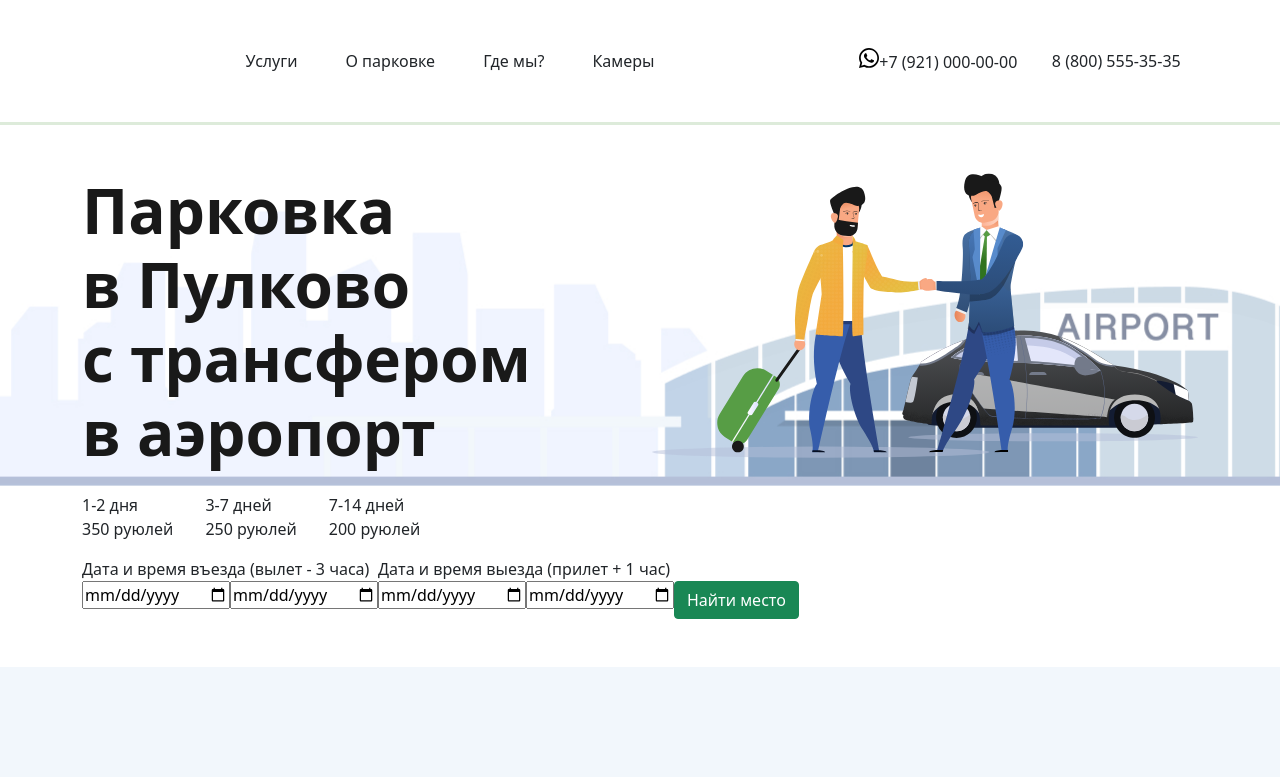
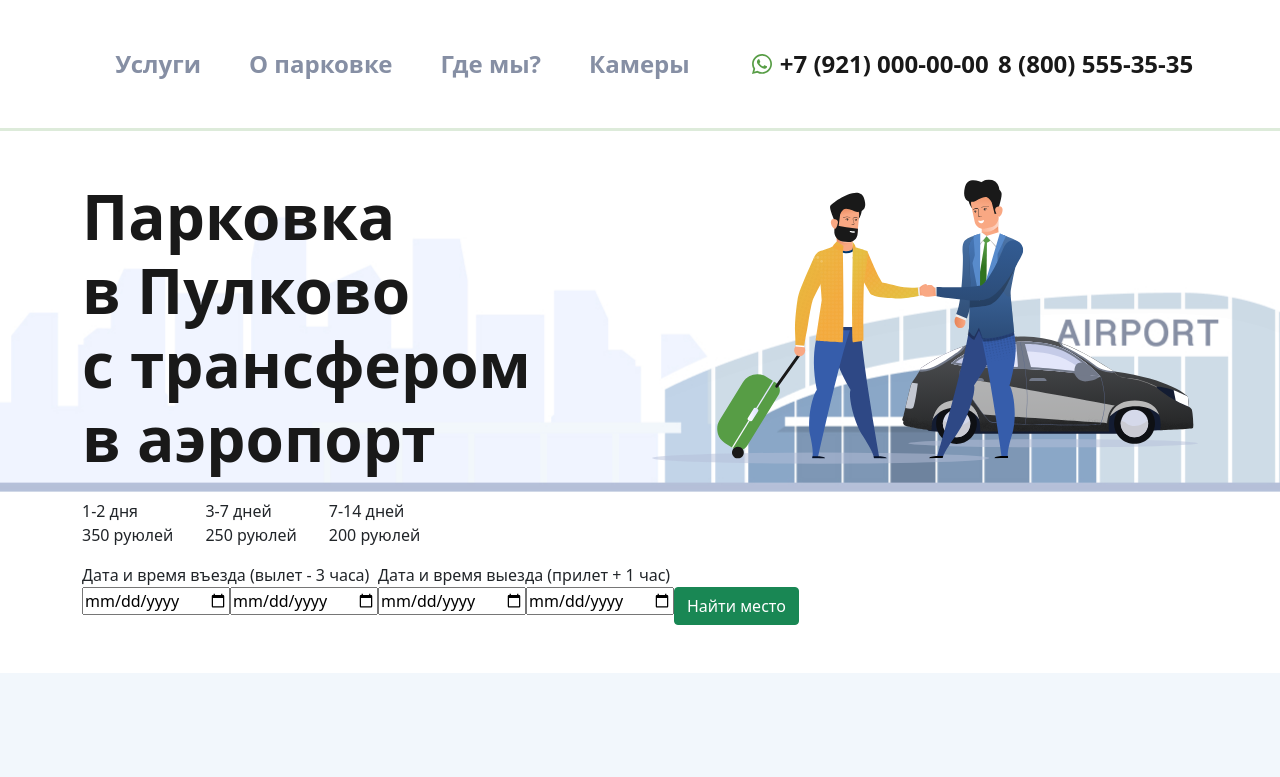
Before and after one commit to Isakwasser/carfly, a Vue app: page / in a window 1280 px wide. Shown: the top 777 px of the page. Built offline with nearby package versions, Linux system fonts and the light colour scheme.

Commit message:
Fix header

```diff
--- a/src/styles/_common.scss
+++ b/src/styles/_common.scss
@@ -4,3 +4,4 @@ $light: #F2F7FC;
 $graydark: #868FA4;
 $dark: #191919;
 $dark2: #282E34;
+$graydarkH: #4D5465
--- a/src/styles/_header.scss
+++ b/src/styles/_header.scss
@@ -5,4 +5,38 @@
         background: $green;
         opacity: 0.2;
     }
+    &__links {
+        // font-family: 'Proxima Nova';
+        font-style: normal;
+        font-weight: 600;
+        font-size: 24px;
+        line-height: 32px;
+        /* identical to box height, or 133% */
+        /* */
+        a {
+            color: $graydark;
+            text-decoration: none;
+            transition: all 0.2s;
+            &:hover {
+                color: $graydarkH;
+            }
+        }
+    }
+    &__contacts {
+        // font-family: 'Proxima Nova';
+        font-style: normal;
+        font-weight: 600;
+        font-size: 24px;
+        line-height: 32px;
+        a {
+            color: #191919;
+            text-decoration: none;
+            &:hover {
+                color: #27282B;
+            }
+            img {
+                color: $green;
+            }
+        }
+    }
 }
--- a/src/views/HeaderView.vue
+++ b/src/views/HeaderView.vue
@@ -2,15 +2,17 @@
     <div class="Header">
         <div class="container py-5">
             <div class="row text-center">
-                <div class="col-12 col-md-8 d-md-flex justify-content-center align-items-center">
-                    <div class="mx-4">Услуги</div>
-                    <div class="mx-4">О парковке</div>
-                    <div class="mx-4"> Где мы?</div>
-                    <div class="mx-4">Камеры</div>
+                <div class="col-12 col-lg-7 d-flex flex-column flex-md-row justify-content-center align-items-center Header__links">
+                    <a href="#services" class="mx-4">Услуги</a>
+                    <a href="#about" class="mx-4">О парковке</a>
+                    <a href="#location" class="mx-4">Где мы?</a>
+                    <a href="#" class="mx-4">Камеры</a>
                 </div>
-                <div class="col-12 col-md-4 d-md-flex flex-column flex-lg-row justify-content-around align-items-center">
-                    <div class="logo logo_whatsapp">+7 (921) 000-00-00</div>
-                    <div>8 (800) 555-35-35</div>
+                <div
+                    class="col-12 col-lg-5 d-flex flex-column flex-md-row justify-content-around align-items-center Header__contacts">
+                    <a href="https://wa.me/79210000000" target="_blank" class="d-flex align-items-center">
+                        <img src="../assets/WhatsApp_green.svg" class="img-fluid me-2" alt="">+7 (921) 000-00-00</a>
+                    <a href="tel:88005553535">8 (800) 555-35-35</a>
                 </div>
             </div>
         </div>
```
Also changed, not shown: src/assets/WhatsApp_green.svg (added).
